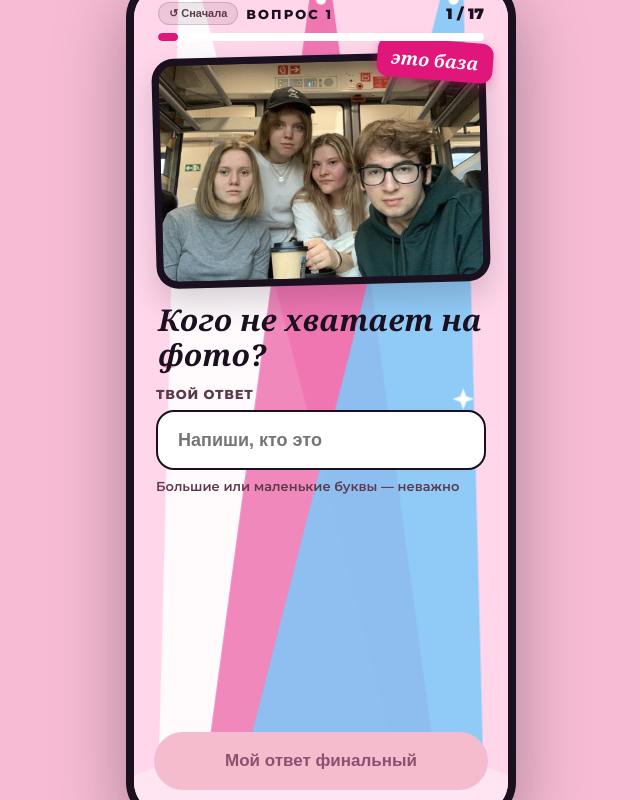
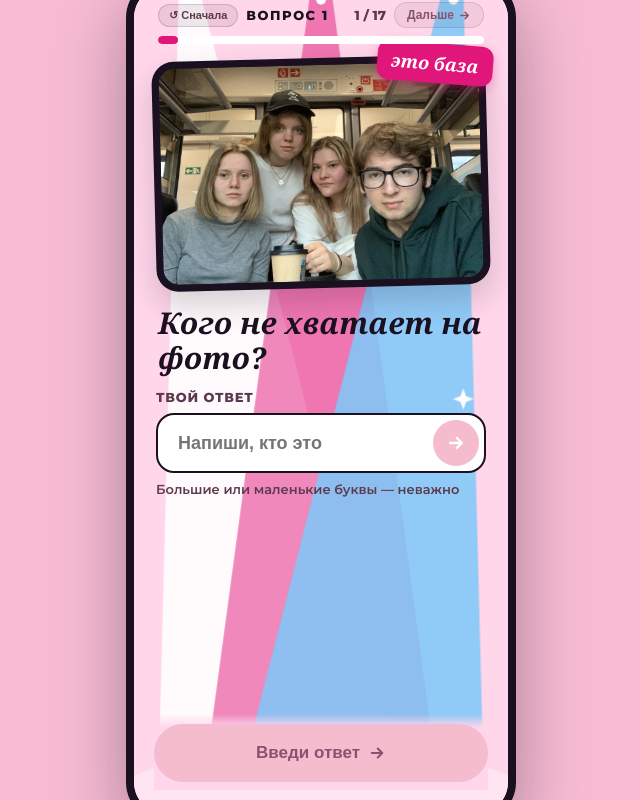
Before and after one commit to rbuinytska/nikita-quiz, a React (Vite) app: page / in a window 1280 px wide. Both pictures are taken after a click on the button "Погнали". Shown: the whole page, without its empty margins (319-959 px from the left). Built offline with nearby package versions, Linux system fonts and the light colour scheme; a web font is replaced by a local one.

Commit message:
Make continue/submit buttons sticky at bottom, add quick header arrow button, and add arrow submit to text input

```diff
--- a/src/components/QuestionScreen.tsx
+++ b/src/components/QuestionScreen.tsx
@@ -106,6 +106,26 @@ export const QuestionScreen: React.FC<QuestionScreenProps> = ({
     onAnswer(isCorrect, isCorrect ? 'Засчитано жюри' : 'Мимо');
   };
 
+  const isSubmitDisabled =
+    question.type === 'text' || question.type === 'hidden_photo_text'
+      ? !textInput.trim()
+      : question.type === 'choice'
+      ? selectedChoice === null
+      : question.type === 'match'
+      ? Object.keys(question.pairs || {}).some((p) => matchPairs[p] === undefined)
+      : false;
+
+  const handleFinalSubmit = () => {
+    if (isSubmitDisabled) return;
+    if (question.type === 'text' || question.type === 'hidden_photo_text') {
+      handleTextSubmit();
+    } else if (question.type === 'choice') {
+      handleChoiceSubmit();
+    } else if (question.type === 'match') {
+      handleMatchSubmit();
+    }
+  };
+
   return (
     <div
       ref={containerRef}
@@ -161,12 +181,42 @@ export const QuestionScreen: React.FC<QuestionScreenProps> = ({
                 ↺ Сначала
               </button>
             )}
-            <div style={{ fontSize: '13px', fontWeight: 800, letterSpacing: '0.16em', textTransform: 'uppercase' }}>
+            <div style={{ fontSize: '13px', fontWeight: 800, letterSpacing: '0.12em', textTransform: 'uppercase' }}>
               Вопрос {currentIndex + 1}
             </div>
           </div>
-          <div style={{ fontSize: '15px', fontWeight: 900 }}>
+          <div style={{ display: 'flex', alignItems: 'center', gap: '8px' }}>
+            <div style={{ fontSize: '13px', fontWeight: 800, color: '#5C3A4E' }}>
               {currentIndex + 1} / {totalQuestions}
+            </div>
+            {question.type !== 'voice' && (
+              <button
+                type="button"
+                onClick={handleFinalSubmit}
+                disabled={isSubmitDisabled}
+                title="Ответить"
+                style={{
+                  display: 'flex',
+                  alignItems: 'center',
+                  gap: '4px',
+                  padding: '5px 12px',
+                  borderRadius: '999px',
+                  border: isSubmitDisabled ? '1px solid rgba(26, 16, 32, 0.12)' : 0,
+                  background: isSubmitDisabled ? 'rgba(26, 16, 32, 0.06)' : '#E0167A',
+                  color: isSubmitDisabled ? '#8A5270' : '#FFFFFF',
+                  fontSize: '12px',
+                  fontWeight: 800,
+                  cursor: isSubmitDisabled ? 'not-allowed' : 'pointer',
+                  boxShadow: isSubmitDisabled ? 'none' : '0 3px 10px rgba(224, 22, 122, 0.35)',
+                  transition: 'all 0.2s ease',
+                }}
+              >
+                <span>Дальше</span>
+                <svg width="13" height="13" viewBox="0 0 24 24" fill="none" stroke="currentColor" strokeWidth="2.8" strokeLinecap="round" strokeLinejoin="round">
+                  <path d="M5 12h14M13 6l6 6-6 6" />
+                </svg>
+              </button>
+            )}
           </div>
         </div>
         <div
@@ -342,6 +392,7 @@ export const QuestionScreen: React.FC<QuestionScreenProps> = ({
           >
             Твой ответ
           </label>
+          <div style={{ position: 'relative', width: '100%' }}>
             <input
               id="answer-input"
               type="text"
@@ -363,9 +414,10 @@ export const QuestionScreen: React.FC<QuestionScreenProps> = ({
               placeholder={question.placeholder || 'Напиши ответ'}
               autoComplete="off"
               style={{
+                width: '100%',
                 height: isInputFocused ? '50px' : '60px',
                 boxSizing: 'border-box',
-              padding: '0 20px',
+                padding: '0 56px 0 20px',
                 borderRadius: '18px',
                 border: '2px solid #1A1020',
                 background: '#FFFFFF',
@@ -376,6 +428,35 @@ export const QuestionScreen: React.FC<QuestionScreenProps> = ({
                 transition: 'height 0.2s ease',
               }}
             />
+            <button
+              type="button"
+              onClick={handleTextSubmit}
+              disabled={!textInput.trim()}
+              title="Ответить"
+              style={{
+                position: 'absolute',
+                right: '7px',
+                top: '50%',
+                transform: 'translateY(-50%)',
+                width: isInputFocused ? '38px' : '46px',
+                height: isInputFocused ? '38px' : '46px',
+                borderRadius: '50%',
+                border: 0,
+                background: textInput.trim() ? '#E0167A' : '#F5BCCD',
+                color: '#FFFFFF',
+                display: 'flex',
+                alignItems: 'center',
+                justifyContent: 'center',
+                cursor: textInput.trim() ? 'pointer' : 'not-allowed',
+                boxShadow: textInput.trim() ? '0 4px 12px rgba(224, 22, 122, 0.4)' : 'none',
+                transition: 'all 0.2s ease',
+              }}
+            >
+              <svg width="20" height="20" viewBox="0 0 24 24" fill="none" stroke="#FFFFFF" strokeWidth="2.8" strokeLinecap="round" strokeLinejoin="round">
+                <path d="M5 12h14M13 6l6 6-6 6" />
+              </svg>
+            </button>
+          </div>
 
           {/* Hint if present */}
           {question.hint && (
@@ -632,77 +713,50 @@ export const QuestionScreen: React.FC<QuestionScreenProps> = ({
 
       <div style={{ flexGrow: 1 }} />
 
-      {/* Bottom Submit Button (for non-voice questions) */}
+      {/* Bottom Submit Button (for non-voice questions) - Sticky at bottom */}
       {question.type !== 'voice' && (
-        <div style={{ zIndex: 10, paddingTop: '14px', flexShrink: 0 }}>
+        <div
+          style={{
+            position: 'sticky',
+            bottom: 0,
+            zIndex: 20,
+            paddingTop: '10px',
+            paddingBottom: 'calc(8px + env(safe-area-inset-bottom, 0px))',
+            background: 'linear-gradient(to top, #FFD6EA 82%, rgba(255, 214, 234, 0))',
+            flexShrink: 0,
+            marginTop: 'auto',
+          }}
+        >
           <button
             type="button"
-            disabled={
-              question.type === 'text' || question.type === 'hidden_photo_text'
-                ? !textInput.trim()
-                : question.type === 'choice'
-                ? selectedChoice === null
-                : question.type === 'match'
-                ? Object.keys(question.pairs || {}).some((p) => matchPairs[p] === undefined)
-                : false
-            }
-            onClick={() => {
-              if (question.type === 'text' || question.type === 'hidden_photo_text') {
-                handleTextSubmit();
-              } else if (question.type === 'choice') {
-                handleChoiceSubmit();
-              } else if (question.type === 'match') {
-                handleMatchSubmit();
-              }
-            }}
+            disabled={isSubmitDisabled}
+            onClick={handleFinalSubmit}
             style={{
               width: '100%',
               display: 'flex',
               alignItems: 'center',
               justifyContent: 'center',
+              gap: '8px',
               height: '58px',
               borderRadius: '999px',
-                border: (
-                  (question.type === 'text' || question.type === 'hidden_photo_text') && !textInput.trim()
-                ) || (
-                  question.type === 'choice' && selectedChoice === null
-                ) || (
-                  question.type === 'match' && Object.keys(question.pairs || {}).some((p) => matchPairs[p] === undefined)
-                ) ? '2px solid #F3BCD6' : 0,
-                background: (
-                  (question.type === 'text' || question.type === 'hidden_photo_text') && !textInput.trim()
-                ) || (
-                  question.type === 'choice' && selectedChoice === null
-                ) || (
-                  question.type === 'match' && Object.keys(question.pairs || {}).some((p) => matchPairs[p] === undefined)
-                ) ? '#F5BCCD' : '#E0167A',
-                color: (
-                  (question.type === 'text' || question.type === 'hidden_photo_text') && !textInput.trim()
-                ) || (
-                  question.type === 'choice' && selectedChoice === null
-                ) || (
-                  question.type === 'match' && Object.keys(question.pairs || {}).some((p) => matchPairs[p] === undefined)
-                ) ? '#8A5270' : '#FFFFFF',
+              border: isSubmitDisabled ? '2px solid #F3BCD6' : 0,
+              background: isSubmitDisabled ? '#F5BCCD' : '#E0167A',
+              color: isSubmitDisabled ? '#8A5270' : '#FFFFFF',
               fontWeight: 800,
               fontSize: '17px',
-                boxShadow: (
-                  (question.type === 'text' || question.type === 'hidden_photo_text') && !textInput.trim()
-                ) || (
-                  question.type === 'choice' && selectedChoice === null
-                ) || (
-                  question.type === 'match' && Object.keys(question.pairs || {}).some((p) => matchPairs[p] === undefined)
-                ) ? 'none' : '0 8px 24px rgba(224, 22, 122, 0.35)',
-                cursor: (
-                  (question.type === 'text' || question.type === 'hidden_photo_text') && !textInput.trim()
-                ) || (
-                  question.type === 'choice' && selectedChoice === null
-                ) || (
-                  question.type === 'match' && Object.keys(question.pairs || {}).some((p) => matchPairs[p] === undefined)
-                ) ? 'not-allowed' : 'pointer',
+              boxShadow: isSubmitDisabled ? 'none' : '0 8px 24px rgba(224, 22, 122, 0.35)',
+              cursor: isSubmitDisabled ? 'not-allowed' : 'pointer',
               transition: 'all 0.2s ease',
             }}
           >
-              Мой ответ финальный
+            <span>
+              {isSubmitDisabled
+                ? (question.type === 'text' || question.type === 'hidden_photo_text' ? 'Введи ответ' : 'Выбери ответ')
+                : 'Мой ответ финальный'}
+            </span>
+            <svg width="18" height="18" viewBox="0 0 24 24" fill="none" stroke="currentColor" strokeWidth="2.8" strokeLinecap="round" strokeLinejoin="round">
+              <path d="M5 12h14M13 6l6 6-6 6" />
+            </svg>
           </button>
         </div>
       )}
--- a/src/components/ReactionScreen.tsx
+++ b/src/components/ReactionScreen.tsx
@@ -97,12 +97,45 @@ export const ReactionScreen: React.FC<ReactionScreenProps> = ({
                 ↺ Сначала
               </button>
             )}
-            <div style={{ fontSize: '13px', fontWeight: 800, letterSpacing: '0.16em', textTransform: 'uppercase' }}>
+            <div style={{ fontSize: '13px', fontWeight: 800, letterSpacing: '0.12em', textTransform: 'uppercase' }}>
               Проверка на входе
             </div>
           </div>
-          <div style={{ fontSize: '15px', fontWeight: 900 }}>
-            {currentIndex + 1} / {totalQuestions}
+          <div style={{ display: 'flex', alignItems: 'center', gap: '8px' }}>
+            <div style={{ fontSize: '13px', fontWeight: 800, color: '#5C3A4E' }}>
+              {currentIndex + 1} / {totalQuestions}
+            </div>
+            <button
+              type="button"
+              onClick={onNext}
+              style={{
+                display: 'flex',
+                alignItems: 'center',
+                gap: '5px',
+                padding: '5px 12px',
+                borderRadius: '999px',
+                border: 0,
+                background: isCorrect ? '#E0167A' : '#1A1020',
+                color: '#FFFFFF',
+                fontSize: '12px',
+                fontWeight: 800,
+                cursor: 'pointer',
+                boxShadow: isCorrect ? '0 3px 10px rgba(224, 22, 122, 0.35)' : '0 3px 10px rgba(26, 16, 32, 0.25)',
+                transition: 'all 0.2s ease',
+              }}
+            >
+              <span>{isCorrect ? 'Дальше' : 'Снова'}</span>
+              <svg width="13" height="13" viewBox="0 0 24 24" fill="none" stroke="currentColor" strokeWidth="2.8" strokeLinecap="round" strokeLinejoin="round">
+                {isCorrect ? (
+                  <path d="M5 12h14M13 6l6 6-6 6" />
+                ) : (
+                  <>
+                    <path d="M3 12a9 9 0 1 0 9-9 9.75 9.75 0 0 0-6.74 2.74L3 8" />
+                    <path d="M3 3v5h5" />
+                  </>
+                )}
+              </svg>
+            </button>
           </div>
         </div>
         <div
@@ -145,18 +178,18 @@ export const ReactionScreen: React.FC<ReactionScreenProps> = ({
           className="bob"
           style={{
             position: 'relative',
-            width: '210px',
-            height: '190px',
+            width: '180px',
+            height: '160px',
           }}
         >
           {/* Circular photo of Nikita */}
           <div
             style={{
-              width: '96px',
-              height: '96px',
+              width: '82px',
+              height: '82px',
               flexShrink: 0,
               boxSizing: 'border-box',
-              borderRadius: '48px',
+              borderRadius: '41px',
               border: '3px solid #FFFFFF',
               background: '#FFE9F3',
               boxShadow: '0 6px 16px rgba(26, 16, 32, 0.2)',
@@ -164,8 +197,8 @@ export const ReactionScreen: React.FC<ReactionScreenProps> = ({
               alignItems: 'center',
               justifyContent: 'center',
               position: 'absolute',
-              left: '-6px',
-              bottom: '-4px',
+              left: '-4px',
+              bottom: '-2px',
               transform: 'rotate(-6deg)',
               overflow: 'hidden',
             }}
@@ -187,8 +220,8 @@ export const ReactionScreen: React.FC<ReactionScreenProps> = ({
             <svg
               role="img"
               aria-label="Штамп: верно, допущен"
-              width="170"
-              height="170"
+              width="150"
+              height="150"
               viewBox="0 0 220 220"
               style={{
                 position: 'absolute',
@@ -213,8 +246,8 @@ export const ReactionScreen: React.FC<ReactionScreenProps> = ({
             <svg
               role="img"
               aria-label="Штамп: неверно, но любим"
-              width="170"
-              height="170"
+              width="150"
+              height="150"
               viewBox="0 0 220 220"
               style={{
                 position: 'absolute',
@@ -245,7 +278,7 @@ export const ReactionScreen: React.FC<ReactionScreenProps> = ({
             margin: 0,
             fontStyle: 'italic',
             fontWeight: 900,
-            fontSize: title.length > 10 ? '48px' : '64px',
+            fontSize: title.length > 10 ? 'clamp(32px, 8.5vw, 44px)' : 'clamp(40px, 11vw, 54px)',
             lineHeight: 1,
             color: isCorrect ? '#1A1020' : '#E0167A',
           }}
@@ -330,8 +363,19 @@ export const ReactionScreen: React.FC<ReactionScreenProps> = ({
         </div>
       </div>
 
-      {/* Button Next / Retry */}
-      <div style={{ zIndex: 2 }}>
+      {/* Button Next / Retry - Sticky at bottom */}
+      <div
+        style={{
+          position: 'sticky',
+          bottom: 0,
+          zIndex: 20,
+          paddingTop: '8px',
+          paddingBottom: 'calc(8px + env(safe-area-inset-bottom, 0px))',
+          background: 'linear-gradient(to top, #FFD6EA 82%, rgba(255, 214, 234, 0))',
+          flexShrink: 0,
+          marginTop: 'auto',
+        }}
+      >
         <button
           onClick={onNext}
           type="button"
@@ -341,29 +385,30 @@ export const ReactionScreen: React.FC<ReactionScreenProps> = ({
             alignItems: 'center',
             justifyContent: 'center',
             gap: '10px',
-            height: '60px',
+            height: '58px',
             borderRadius: '999px',
             border: 0,
-            background: '#1A1020',
-            color: '#FFD6EA',
+            background: isCorrect ? '#E0167A' : '#1A1020',
+            color: '#FFFFFF',
             fontWeight: 800,
             fontSize: '17px',
             letterSpacing: '0.04em',
-            boxShadow: '0 8px 24px rgba(26, 16, 32, 0.25)',
+            boxShadow: isCorrect ? '0 8px 24px rgba(224, 22, 122, 0.35)' : '0 8px 24px rgba(26, 16, 32, 0.25)',
             cursor: 'pointer',
+            transition: 'all 0.2s ease',
           }}
         >
           {isCorrect ? (
             <>
-              Дальше
-              <svg width="18" height="18" viewBox="0 0 24 24" fill="none" stroke="#FFD6EA" strokeWidth="2.6" strokeLinecap="round" strokeLinejoin="round">
+              <span>Дальше</span>
+              <svg width="18" height="18" viewBox="0 0 24 24" fill="none" stroke="#FFFFFF" strokeWidth="2.8" strokeLinecap="round" strokeLinejoin="round">
                 <path d="M5 12h14M13 6l6 6-6 6" />
               </svg>
             </>
           ) : (
             <>
-              Попробовать снова
-              <svg width="18" height="18" viewBox="0 0 24 24" fill="none" stroke="#FFD6EA" strokeWidth="2.6" strokeLinecap="round" strokeLinejoin="round">
+              <span>Попробовать снова</span>
+              <svg width="18" height="18" viewBox="0 0 24 24" fill="none" stroke="#FFFFFF" strokeWidth="2.8" strokeLinecap="round" strokeLinejoin="round">
                 <path d="M3 12a9 9 0 1 0 9-9 9.75 9.75 0 0 0-6.74 2.74L3 8" />
                 <path d="M3 3v5h5" />
               </svg>
```
Lines whose indentation alone changed are shown as unchanged.
